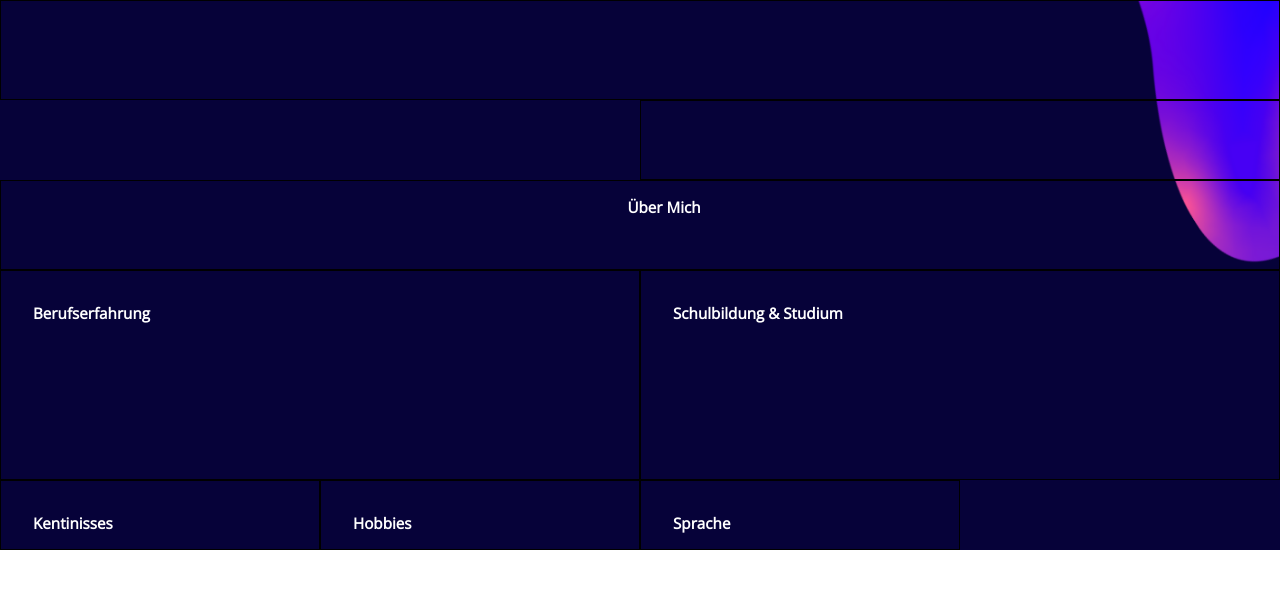
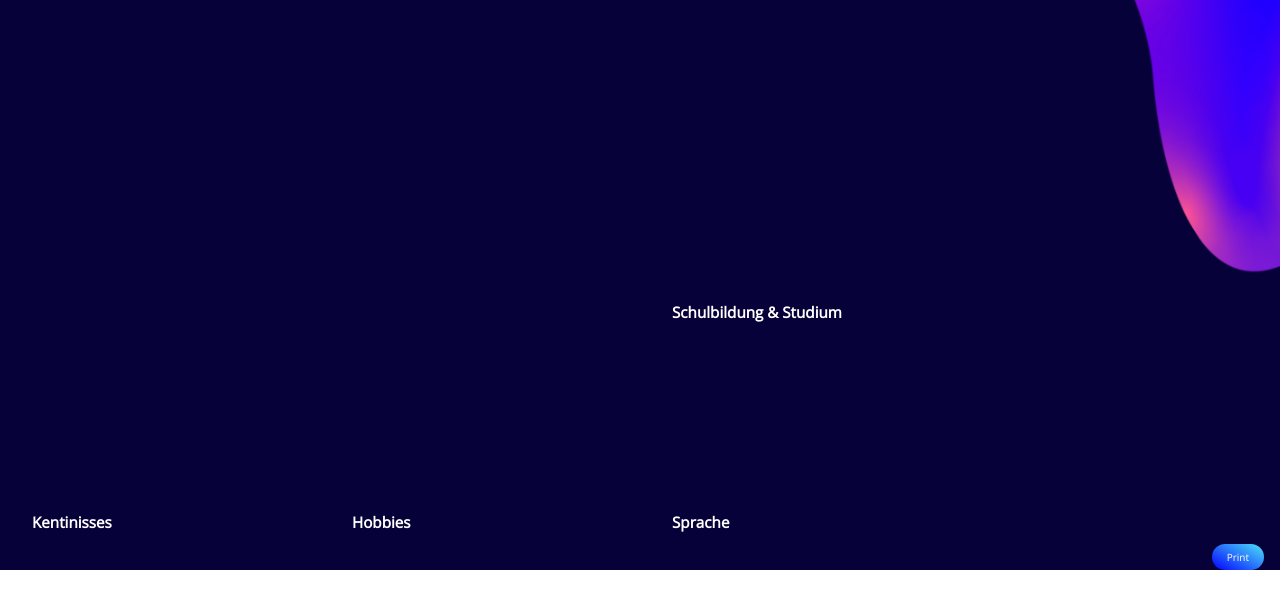
Before and after one commit to Jackeline-Matos/Lebenslauf, a React (Create React App) app in the folder lebenslauf/: page /templatezwei in a window 1280 px wide. Shown: the top 608 px of the page. Built offline with nearby package versions, Linux system fonts and the light colour scheme.

Commit message:
temmplacss

```diff
--- a/lebenslauf/src/components/TemplateZwei.css
+++ b/lebenslauf/src/components/TemplateZwei.css
@@ -24,8 +24,6 @@
   display: grid;
   grid-column: 1/5;
   grid-row:1/2;
-  border:1px solid black;
-
   place-items: center;
 
 }
@@ -45,14 +43,12 @@
   grid-column:3/5;
   grid-row:2/3;
   font-size: small;
-  border:1px solid black;
   padding-right: 2rem;
   padding-top: 3rem;
   direction: rtl;
 }
 
 .uberMich{
-  border:1px solid black;
   grid-column:1/5;
   grid-row:3/4;
 
@@ -76,7 +72,6 @@ ul li, .boxSchulbildung li{
   padding-left: 1rem;
   padding-top: 1rem;
   font-size: 13px;
-  border:1px solid black;
 }
 
 .boxBeruf{
@@ -118,3 +113,29 @@ ul li, .boxSchulbildung li{
   grid-row:5/6;
 
 }
+.boxButton{
+  grid-column:4/5;
+  grid-row:5/6;
+  justify-self: end;
+  margin-top: 4rem;
+  margin-right: 1rem;
+
+}
+
+.boxButton button{
+  border: none;
+  color: #fff;
+  background-image: linear-gradient(30deg, #0400ff, #4ce3f7);
+  border-radius: 20px;
+  background-size: 100% auto;
+  font-family: inherit;
+  font-size: 10px;
+  padding: 0.6em 1.5em;
+}
+
+.boxButton button:hover {
+  background-position: right center;
+  background-size: 200% auto;
+  -webkit-animation:  2s infinite;
+  animation:  1.5s infinite;
+ }
--- a/lebenslauf/src/components/TemplateZwei.js
+++ b/lebenslauf/src/components/TemplateZwei.js
@@ -110,16 +110,22 @@ const TemplateZwei = () => {
         <p>{user.born}</p>
       </div>
       <div class="uberMich">
-        <h3>Über Mich</h3>
-        <p>{user.text}</p>
+        <>
+          {user.text.length > 1 ? (
+            <>
+              <h3>Über Mich</h3>
+              <p>{user.text}</p>
+            </>
+          ) : null}
+        </>
       </div>
       <div class="boxBeruf">
-        <h3>Berufserfahrung</h3>
         <ul>
           {beruf.map((item) => (
             <>
               {item.stellen.length > 1 ? (
                 <>
+                  <h3>Berufserfahrung</h3>
                   <li>{item.stellen} </li>{" "}
                   <li className="margin-bottom">
                     {item.unternehmen}- {item.start}-{item.end}
@@ -196,6 +202,9 @@ const TemplateZwei = () => {
           ))}
         </ul>
       </div>
+      <div className="boxButton">
+        <button>Print</button>
+      </div>
     </div>
   );
 };
```
